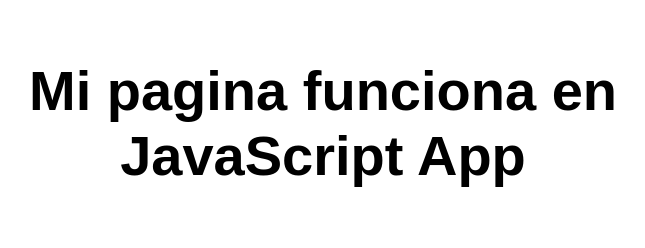
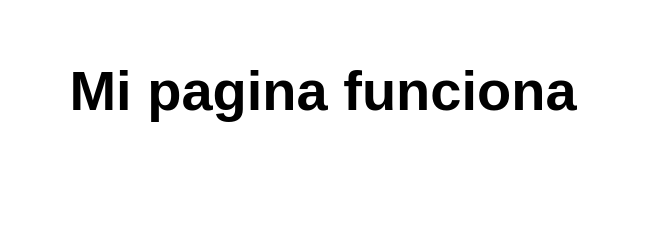
Before and after one commit to misterfurias-eng/mi-primer-app, a website: page src/index.html in a window 1280 px wide. Shown: the whole page, without its empty margins (317-962 px from the left). Drawn offline with Linux system fonts and the light colour scheme.

Commit message:
//etiquetas modificadas

```diff
--- a/src/index.html
+++ b/src/index.html
@@ -10,7 +10,7 @@
 
 <body>
   <main>
-    <h1>Mi pagina funciona en JavaScript App</h1>
+    <h1>Mi pagina funciona </h1>
   </main>
 </body>
 
```
